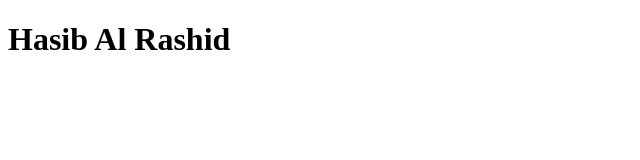
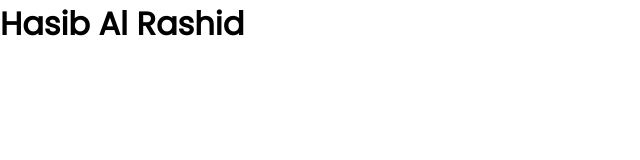
Before and after one commit to hasib-rashid/hasib-rashid-portfolio, a Gatsby site: page / in a window 1280 px wide. Shown: the whole page, without its empty margins (0-640 px from the left). Built offline with nearby package versions, Linux system fonts and the light colour scheme; Gatsby itself is replaced by a stand-in of ours.

Commit message:
🧹Added Fonts

```diff
--- a/src/pages/index.js
+++ b/src/pages/index.js
@@ -1,4 +1,5 @@
 import * as React from "react";
+import "../styles/global.css";
 
 const IndexPage = () => {
     return (
--- /dev/null
+++ b/src/styles/global.css
@@ -0,0 +1,8 @@
+@import url("https://fonts.googleapis.com/css2?family=Poppins&display=swap");
+
+* {
+    margin: 0;
+    padding: 0;
+    box-sizing: border-box;
+    font-family: "Poppins", sans-serif;
+}
```
